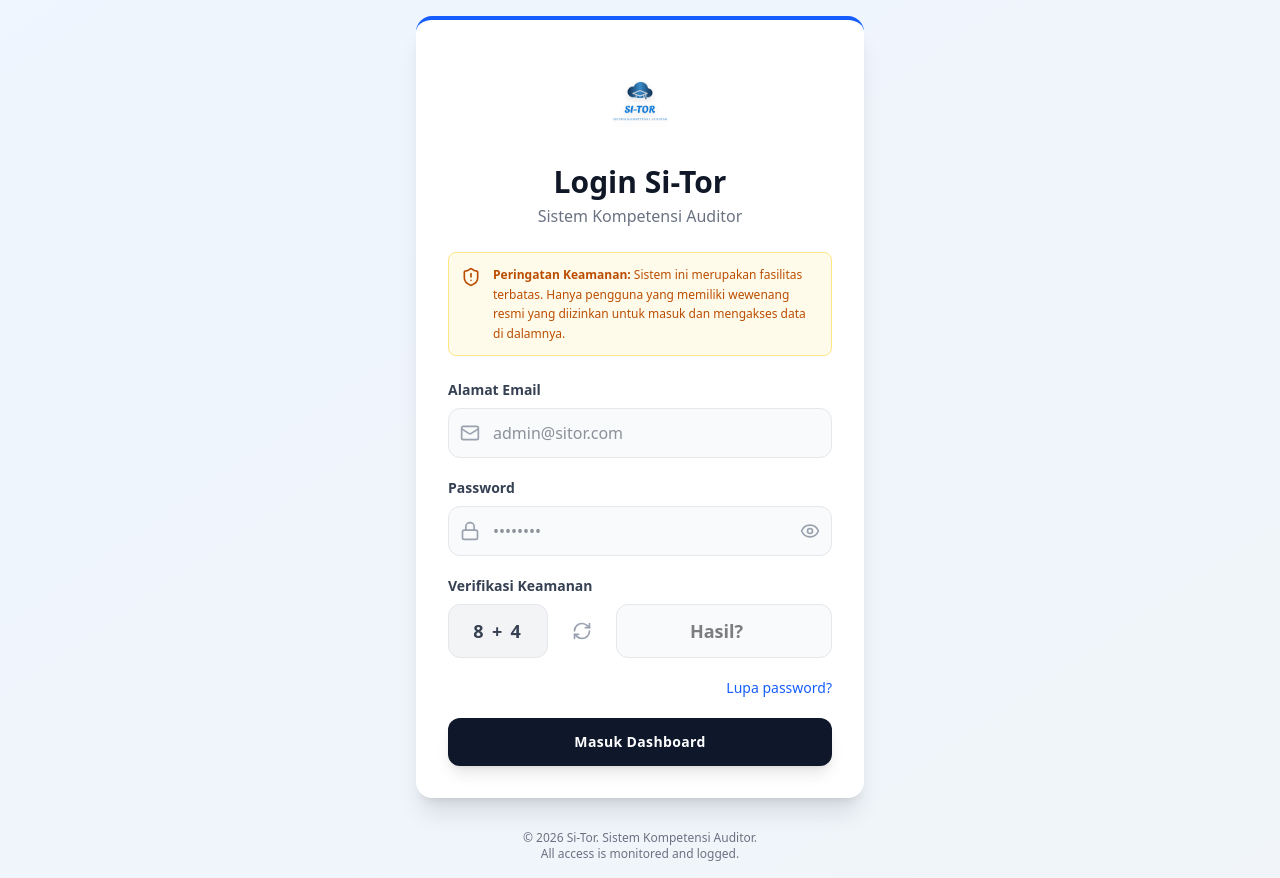
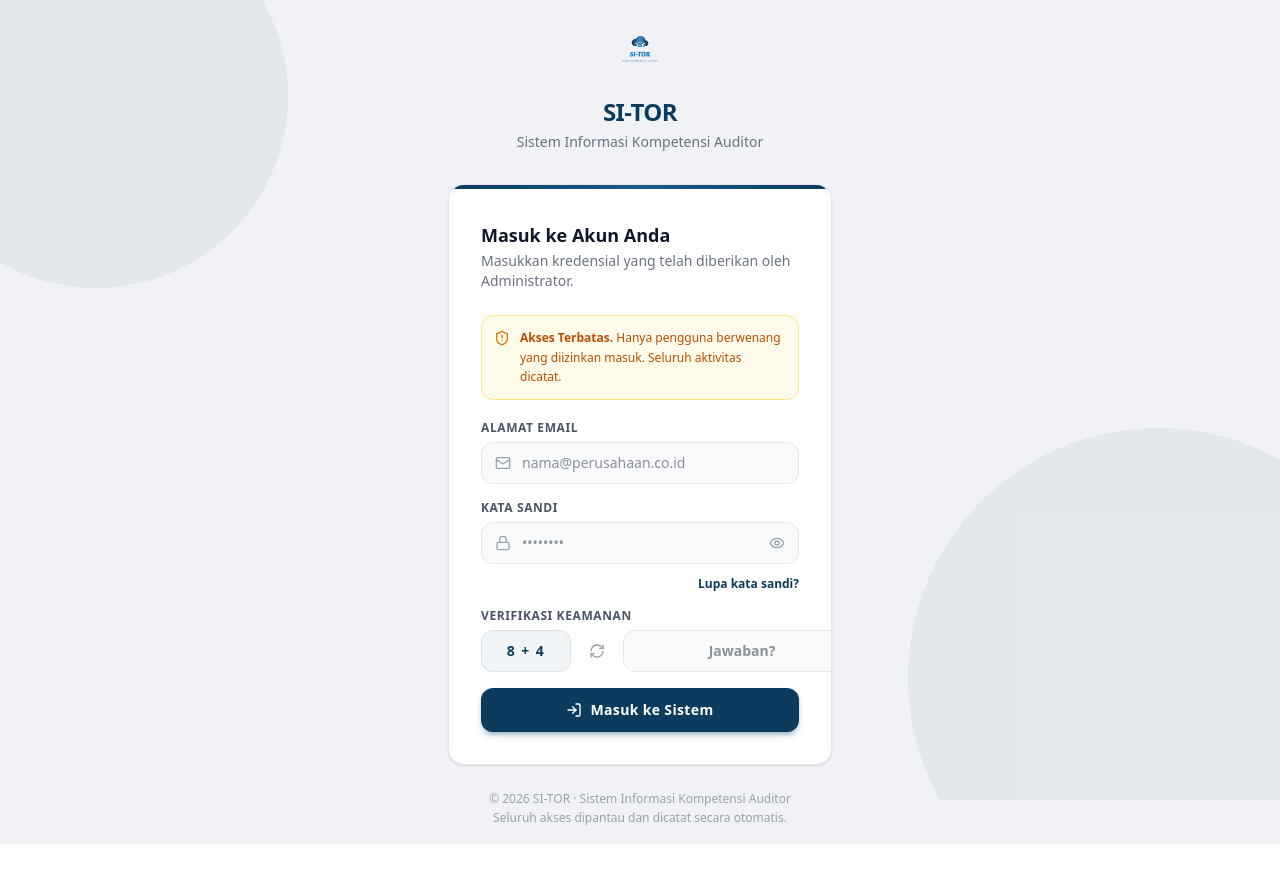
Before and after one commit to ikbalrahmat/sitor-app, a React (Vite) app: page /login in a window 1280 px wide. After the commit the page ends 844 px from the top, so only its background shows below. Built offline with nearby package versions, Linux system fonts and the light colour scheme.

Commit message:
feat(login): redesign halaman login - minimal corporate style, full bahasa indonesia

```diff
--- a/src/components/Login.tsx
+++ b/src/components/Login.tsx
@@ -1,6 +1,6 @@
 import { useState, useEffect } from 'react';
 import { useNavigate } from 'react-router-dom';
-import { Lock, Mail, AlertCircle, ShieldAlert, RefreshCw, Eye, EyeOff } from 'lucide-react';
+import { Lock, Mail, AlertCircle, ShieldAlert, RefreshCw, Eye, EyeOff, LogIn } from 'lucide-react';
 import { useAuth } from '../context/AuthContext';
 
 interface LoginProps {
@@ -22,7 +22,6 @@ export default function Login({ onForgotPassword }: LoginProps) {
   const navigate = useNavigate();
   const { login } = useAuth();
 
-  // Fungsi untuk membuat soal matematika acak
   const generateCaptcha = () => {
     setCaptcha({
       num1: Math.floor(Math.random() * 10) + 1,
@@ -31,7 +30,6 @@ export default function Login({ onForgotPassword }: LoginProps) {
     setCaptchaAnswer('');
   };
 
-  // Jalankan generate CAPTCHA saat komponen pertama kali dimuat
   useEffect(() => {
     generateCaptcha();
   }, []);
@@ -39,15 +37,14 @@ export default function Login({ onForgotPassword }: LoginProps) {
   const handleSubmit = async (e: React.FormEvent) => {
     e.preventDefault();
 
-    // 1. VALIDASI CAPTCHA SEBELUM HIT API (Requirement 3)
     if (parseInt(captchaAnswer) !== captcha.num1 + captcha.num2) {
-      setError('Verifikasi keamanan (CAPTCHA) salah. Silakan hitung kembali.');
-      generateCaptcha(); // Ganti soal jika salah
+      setError('Verifikasi keamanan salah. Silakan hitung kembali.');
+      generateCaptcha();
       return;
     }
 
     setIsLoading(true);
-    setError(''); // Reset error message
+    setError('');
 
     try {
       const result = await login(email, password);
@@ -57,10 +54,8 @@ export default function Login({ onForgotPassword }: LoginProps) {
       } else {
         navigate('/dashboard');
       }
-
     } catch (err: any) {
-      setError(err.message || 'Terjadi kesalahan saat login.');
-      // Jika login gagal, reset CAPTCHA agar bot tidak bisa mencoba terus dengan captcha yang sama
+      setError(err.message || 'Terjadi kesalahan saat masuk.');
       generateCaptcha();
     } finally {
       setIsLoading(false);
@@ -68,140 +63,178 @@ export default function Login({ onForgotPassword }: LoginProps) {
   };
 
   return (
-    <div className="min-h-screen bg-gradient-to-br from-blue-50 to-slate-100 flex items-center justify-center p-4">
-      <div className="w-full max-w-md">
-        <div className="bg-white rounded-2xl shadow-xl p-8 border-t-4 border-blue-600">
-          <div className="text-center mb-6">
-            <div className="flex justify-center mb-4">
+    <div className="min-h-screen bg-[#f0f2f5] flex items-center justify-center p-4 font-sans">
+
+      {/* Subtle decorative circles */}
+      <div className="fixed top-0 left-0 w-full h-full overflow-hidden pointer-events-none">
+        <div className="absolute -top-24 -left-24 w-96 h-96 rounded-full bg-[#0b3c5d]/5"></div>
+        <div className="absolute -bottom-32 -right-32 w-[500px] h-[500px] rounded-full bg-[#0b3c5d]/5"></div>
+      </div>
+
+      <div className="w-full max-w-sm relative">
+
+        {/* Logo / Brand area */}
+        <div className="text-center mb-8">
+          <div className="inline-flex items-center justify-center mb-4">
             {!imageError ? (
               <img
                 src="/logo-sitor.png"
                 alt="Logo Si-Tor"
-                  className="w-24 h-24 object-contain drop-shadow-md"
+                className="h-16 w-auto object-contain"
                 onError={() => setImageError(true)}
               />
             ) : (
-                <div className="w-20 h-20 bg-blue-600 rounded-2xl flex items-center justify-center shadow-lg mx-auto">
-                  <span className="text-3xl font-bold text-white">ST</span>
+              <div className="w-14 h-14 bg-[#0b3c5d] rounded-xl flex items-center justify-center shadow-md">
+                <span className="text-xl font-black text-white tracking-wider">ST</span>
               </div>
             )}
           </div>
-            <h1 className="text-3xl font-bold text-gray-900 mb-1">Login Si-Tor</h1>
-            <p className="text-gray-500 font-medium">Sistem Kompetensi Auditor</p>
+          <h1 className="text-2xl font-black text-[#0b3c5d] tracking-tight">SI-TOR</h1>
+          <p className="text-sm text-gray-500 mt-1 font-medium">Sistem Informasi Kompetensi Auditor</p>
         </div>
 
-          {/* REQUIREMENT 5: PESAN PERINGATAN HUKUM/AKSES */}
-          <div className="mb-6 p-3 bg-amber-50 text-amber-700 border border-amber-200 rounded-lg flex items-start space-x-3 text-xs leading-relaxed">
-            <ShieldAlert className="w-5 h-5 flex-shrink-0 mt-0.5" />
-            <p>
-              <strong>Peringatan Keamanan:</strong> Sistem ini merupakan fasilitas terbatas.
-              Hanya pengguna yang memiliki wewenang resmi yang diizinkan untuk masuk dan mengakses data di dalamnya.
+        {/* Main Card */}
+        <div className="bg-white rounded-2xl shadow-sm border border-gray-200 overflow-hidden">
+
+          {/* Accent bar top */}
+          <div className="h-1 w-full bg-gradient-to-r from-[#0b3c5d] via-[#1d5b87] to-[#0b3c5d]"></div>
+
+          <div className="p-8">
+            <div className="mb-6">
+              <h2 className="text-lg font-bold text-gray-900">Masuk ke Akun Anda</h2>
+              <p className="text-sm text-gray-500 mt-0.5">Masukkan kredensial yang telah diberikan oleh Administrator.</p>
+            </div>
+
+            {/* Peringatan keamanan */}
+            <div className="mb-5 p-3 bg-amber-50 border border-amber-200 rounded-xl flex items-start space-x-2.5">
+              <ShieldAlert className="w-4 h-4 text-amber-600 flex-shrink-0 mt-0.5" />
+              <p className="text-xs text-amber-700 leading-relaxed">
+                <strong className="font-bold">Akses Terbatas.</strong> Hanya pengguna berwenang yang diizinkan masuk. Seluruh aktivitas dicatat.
               </p>
             </div>
 
+            {/* Error */}
             {error && (
-            <div className="mb-6 p-3 bg-red-50 border border-red-200 text-red-600 rounded-lg flex items-center space-x-2 text-sm text-left animate-in fade-in duration-200">
-              <AlertCircle className="w-5 h-5 flex-shrink-0" />
-              <span>{error}</span>
+              <div className="mb-5 p-3 bg-red-50 border border-red-200 rounded-xl flex items-center space-x-2.5">
+                <AlertCircle className="w-4 h-4 text-red-500 flex-shrink-0" />
+                <span className="text-xs text-red-600 font-medium">{error}</span>
               </div>
             )}
 
-          <form onSubmit={handleSubmit} className="space-y-5">
+            <form onSubmit={handleSubmit} className="space-y-4">
+
+              {/* Email */}
               <div>
-              <label className="block text-sm font-semibold text-gray-700 mb-2" htmlFor="email">
+                <label className="block text-xs font-bold text-gray-600 mb-1.5 uppercase tracking-wider" htmlFor="email">
                   Alamat Email
                 </label>
                 <div className="relative">
-                <Mail className="absolute left-3 top-1/2 transform -translate-y-1/2 w-5 h-5 text-gray-400" />
+                  <Mail className="absolute left-3.5 top-1/2 -translate-y-1/2 w-4 h-4 text-gray-400" />
                   <input
                     id="email"
                     type="email"
                     value={email}
                     onChange={(e) => setEmail(e.target.value)}
-                  className="w-full pl-11 pr-4 py-3 bg-gray-50 border border-gray-200 rounded-xl focus:bg-white focus:ring-2 focus:ring-blue-500 focus:border-transparent outline-none transition-all font-medium text-gray-800"
-                  placeholder="admin@sitor.com"
+                    className="w-full pl-10 pr-4 py-2.5 bg-gray-50 border border-gray-200 rounded-xl text-sm font-medium text-gray-800 outline-none focus:ring-2 focus:ring-[#0b3c5d]/20 focus:border-[#0b3c5d] focus:bg-white transition-all"
+                    placeholder="nama@perusahaan.co.id"
                     required
                   />
                 </div>
               </div>
 
+              {/* Password */}
               <div>
-              <label className="block text-sm font-semibold text-gray-700 mb-2" htmlFor="password">
-                Password
+                <label className="block text-xs font-bold text-gray-600 mb-1.5 uppercase tracking-wider" htmlFor="password">
+                  Kata Sandi
                 </label>
                 <div className="relative">
-                <Lock className="absolute left-3 top-1/2 transform -translate-y-1/2 w-5 h-5 text-gray-400" />
+                  <Lock className="absolute left-3.5 top-1/2 -translate-y-1/2 w-4 h-4 text-gray-400" />
                   <input
                     id="password"
-                  type={showPassword ? "text" : "password"}
+                    type={showPassword ? 'text' : 'password'}
                     value={password}
                     onChange={(e) => setPassword(e.target.value)}
-                  className="w-full pl-11 pr-12 py-3 bg-gray-50 border border-gray-200 rounded-xl focus:bg-white focus:ring-2 focus:ring-blue-500 focus:border-transparent outline-none transition-all font-medium text-gray-800"
+                    className="w-full pl-10 pr-10 py-2.5 bg-gray-50 border border-gray-200 rounded-xl text-sm font-medium text-gray-800 outline-none focus:ring-2 focus:ring-[#0b3c5d]/20 focus:border-[#0b3c5d] focus:bg-white transition-all"
                     placeholder="••••••••"
                     required
                   />
                   <button
                     type="button"
-                  className="absolute right-3 top-1/2 transform -translate-y-1/2 text-gray-400 hover:text-gray-600 focus:outline-none"
+                    className="absolute right-3.5 top-1/2 -translate-y-1/2 text-gray-400 hover:text-gray-600 transition-colors"
                     onClick={() => setShowPassword(!showPassword)}
                   >
-                  {showPassword ? <EyeOff className="w-5 h-5" /> : <Eye className="w-5 h-5" />}
+                    {showPassword ? <EyeOff className="w-4 h-4" /> : <Eye className="w-4 h-4" />}
                   </button>
                 </div>
               </div>
 
-            {/* REQUIREMENT 3: CAPTCHA SEDERHANA UNTUK CEGAH BRUTE FORCE BOT */}
+              {/* Lupa Password */}
+              {onForgotPassword && (
+                <div className="flex justify-end -mt-1">
+                  <button
+                    type="button"
+                    onClick={onForgotPassword}
+                    className="text-xs text-[#0b3c5d] hover:underline font-semibold transition-colors"
+                  >
+                    Lupa kata sandi?
+                  </button>
+                </div>
+              )}
+
+              {/* CAPTCHA */}
               <div>
-              <label className="block text-sm font-semibold text-gray-700 mb-2">
+                <label className="block text-xs font-bold text-gray-600 mb-1.5 uppercase tracking-wider">
                   Verifikasi Keamanan
                 </label>
-              <div className="flex items-center space-x-3">
-                <div className="flex items-center justify-center bg-gray-100 border border-gray-200 rounded-xl px-4 py-3 text-lg font-black text-gray-700 tracking-widest min-w-[100px] select-none">
+                <div className="flex items-center gap-2">
+                  <div className="flex-shrink-0 flex items-center justify-center bg-[#0b3c5d]/5 border border-[#0b3c5d]/10 rounded-xl px-4 py-2.5 text-sm font-black text-[#0b3c5d] tracking-widest select-none min-w-[90px] text-center">
                     {captcha.num1} + {captcha.num2}
                   </div>
                   <button
                     type="button"
                     onClick={generateCaptcha}
-                  className="p-3 text-gray-400 hover:text-blue-600 hover:bg-blue-50 rounded-xl transition-colors"
+                    className="p-2.5 text-gray-400 hover:text-[#0b3c5d] hover:bg-gray-100 rounded-xl transition-all"
                     title="Ganti Soal"
                   >
-                  <RefreshCw className="w-5 h-5" />
+                    <RefreshCw className="w-4 h-4" />
                   </button>
                   <input
                     type="number"
                     value={captchaAnswer}
                     onChange={(e) => setCaptchaAnswer(e.target.value)}
-                  className="w-full px-4 py-3 bg-gray-50 border border-gray-200 rounded-xl focus:bg-white focus:ring-2 focus:ring-blue-500 outline-none transition-all font-bold text-center text-lg"
-                  placeholder="Hasil?"
+                    className="flex-1 px-4 py-2.5 bg-gray-50 border border-gray-200 rounded-xl text-sm font-bold text-center text-gray-800 outline-none focus:ring-2 focus:ring-[#0b3c5d]/20 focus:border-[#0b3c5d] focus:bg-white transition-all"
+                    placeholder="Jawaban?"
                     required
                   />
                 </div>
               </div>
 
-            {onForgotPassword && (
-              <div className="flex items-center justify-end">
-                <button
-                  type="button"
-                  onClick={onForgotPassword}
-                  className="text-sm text-blue-600 hover:text-blue-700 font-medium transition-colors"
-                >
-                  Lupa password?
-                </button>
-              </div>
-            )}
-
+              {/* Submit Button */}
               <button
                 type="submit"
                 disabled={isLoading}
-              className="w-full bg-slate-900 text-white py-3.5 rounded-xl font-bold text-sm tracking-wide hover:bg-blue-600 focus:ring-4 focus:ring-blue-200 transition-all shadow-lg disabled:opacity-50 disabled:cursor-not-allowed flex justify-center items-center mt-2"
+                className="w-full mt-2 bg-[#0b3c5d] hover:bg-[#0d4a72] text-white py-3 rounded-xl font-bold text-sm tracking-wide transition-all shadow-md shadow-[#0b3c5d]/30 hover:shadow-lg hover:shadow-[#0b3c5d]/20 disabled:opacity-50 disabled:cursor-not-allowed flex items-center justify-center gap-2 group"
               >
-              {isLoading ? 'Memproses Otentikasi...' : 'Masuk Dashboard'}
+                {isLoading ? (
+                  <>
+                    <div className="w-4 h-4 border-2 border-white/30 border-t-white rounded-full animate-spin"></div>
+                    <span>Memproses...</span>
+                  </>
+                ) : (
+                  <>
+                    <LogIn className="w-4 h-4 group-hover:translate-x-0.5 transition-transform" />
+                    <span>Masuk ke Sistem</span>
+                  </>
+                )}
               </button>
             </form>
           </div>
+        </div>
 
-        <p className="text-center text-gray-500 text-xs font-medium mt-8">
-          © 2026 Si-Tor. Sistem Kompetensi Auditor. <br/>All access is monitored and logged.
+        {/* Footer */}
+        <p className="text-center text-gray-400 text-xs mt-6 leading-relaxed">
+          © 2026 SI-TOR · Sistem Informasi Kompetensi Auditor<br />
+          Seluruh akses dipantau dan dicatat secara otomatis.
         </p>
       </div>
     </div>
```
Lines whose indentation alone changed are shown as unchanged.
